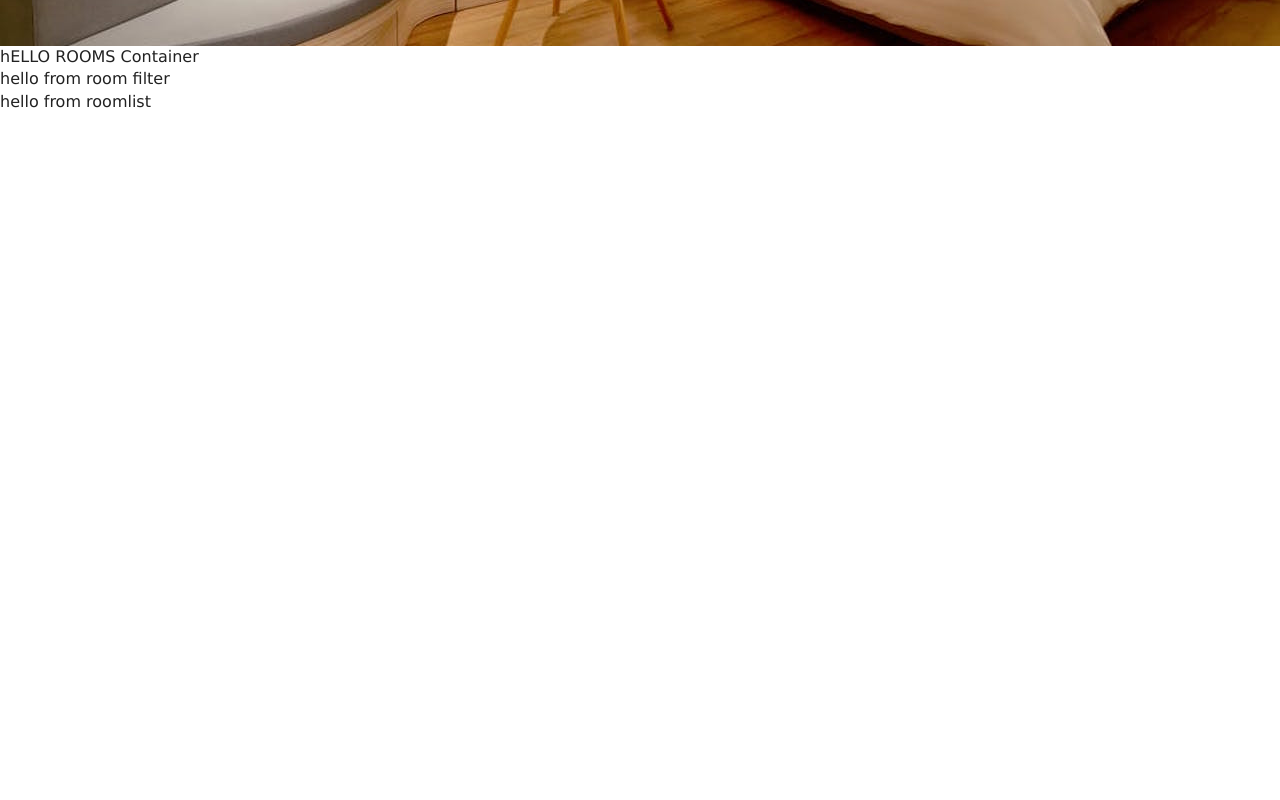
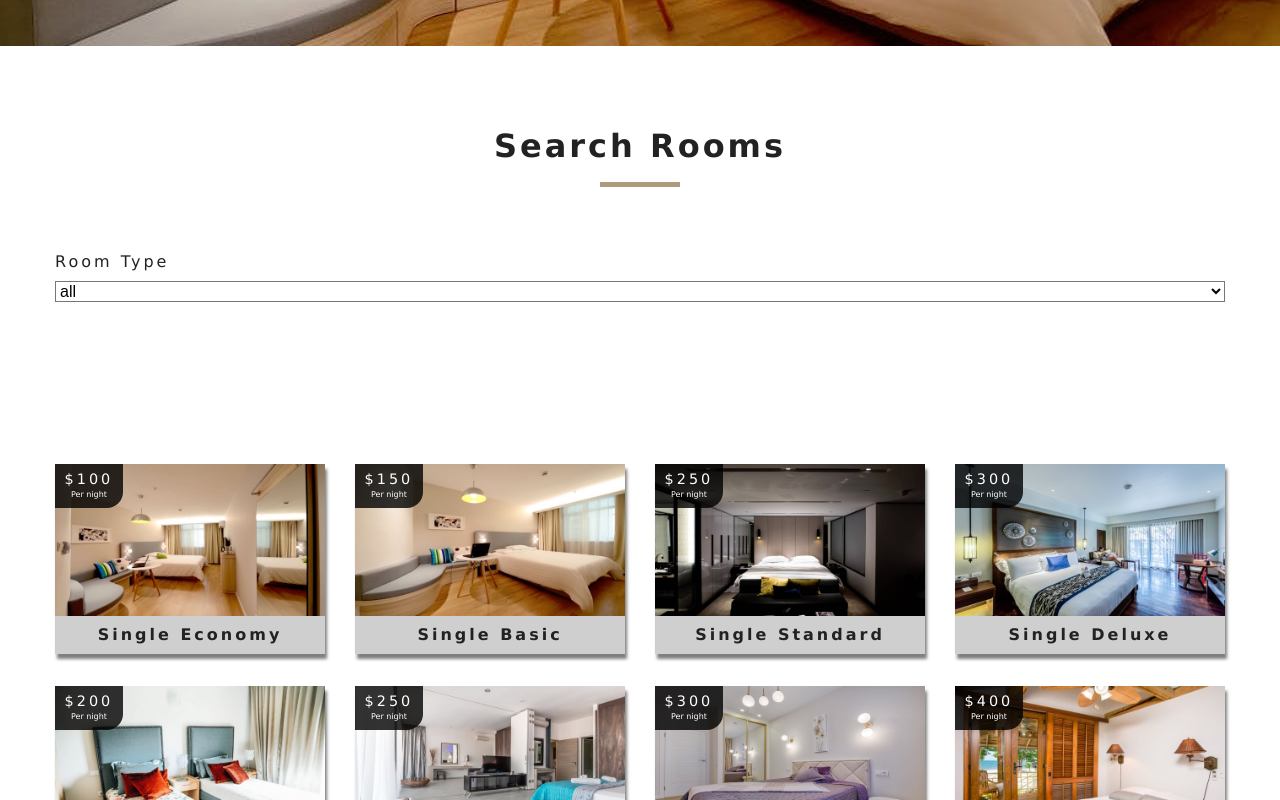
Before and after one commit to akinsikuoluwafemi/resort, a React (Create React App) app: page /rooms in a window 1280 px wide. Shown: the part 500-1300 px from the top of the page. Before the commit the page ends 800 px from the top, so only its background shows below. Built offline with nearby package versions, Linux system fonts and the light colour scheme.

Commit message:
Implement the function for get unique room types

```diff
--- a/src/components/RoomContainer.js
+++ b/src/components/RoomContainer.js
@@ -1,30 +1,58 @@
 import React from 'react';
 import RoomFilter from './RoomFilter';
 import RoomList from './RoomList';
-import { RoomConsumer } from '../context';
+import { withRoomConsumer } from '../context';
 import Loading from './Loading';
 
-
-
-export default function RoomContainer() {
-    return (
-        <RoomConsumer>
-            { value => {
-                    // console.log(value);
-                    const { loading, sortedRooms, rooms } = value;
+function RoomContainer({context}){
+    const { loading, sortedRooms, rooms } = context;
     if (loading) {
             return <Loading />;
         }
         return (
-                        <div>
-                            hELLO  ROOMS Container
+            <>
                 <RoomFilter rooms={rooms} />
                 <RoomList rooms={sortedRooms} />
-                        </div>
+            </>
         )
 }
-            }
-        </RoomConsumer>
 
-    )
-}
+export default withRoomConsumer(RoomContainer)
+
+
+
+
+
+
+
+
+// import React from 'react';
+// import RoomFilter from './RoomFilter';
+// import RoomList from './RoomList';
+// import { RoomConsumer } from '../context';
+// import Loading from './Loading';
+
+
+
+// export default function RoomContainer() {
+//     return (
+//         <RoomConsumer>
+//             { value => {
+//                     // console.log(value);
+//                     const { loading, sortedRooms, rooms } = value;
+//                     if (loading) {
+//                         return <Loading />;
+//                     }
+//                     return (
+//                         <div>
+//                             hELLO  ROOMS Container
+//                              <RoomFilter rooms={rooms} />
+//                             <RoomList rooms={sortedRooms} />
+//                         </div>
+//                     )
+//                 }
+//             }
+//         </RoomConsumer>
+
+//     )
+// }
--- a/src/components/RoomFilter.js
+++ b/src/components/RoomFilter.js
@@ -1,9 +1,64 @@
-import React from 'react'
+import React from 'react';
+import { useContext } from 'react';
+import { RoomContext } from '../context';
+import Title from '../components/Title';
 
-export default function RoomFilter() {
+// get all unique values
+ const getUnique = (items,value) => {
+     return [...new Set(items.map(item => item[value]))]
+    }
+
+
+
+
+export default function RoomFilter({rooms}) {
+    const context = useContext(RoomContext);
+    const {
+        handleChange,
+        type,
+        capacity,
+        price,
+        minPrice,
+        maxPrice,
+        minSize,
+        maxSize,
+        breakfast,
+        pets
+
+    } = context;
+
+    // get unique types
+    let types = getUnique(rooms, 'type')
+//    add all
+
+    types = ['all', ...types];
+
+    // map to jsx
+    types = types.map((item,index) => {
+        return <option value={item} key={index}>{item}</option>
+    })
+
+
+
     return (
-        <div>
-            hello from room filter
-        </div>
+        <section className="filter-container">
+            <Title title="search rooms" />
+            <form className="filter-form">
+                {/* select type */}
+                <div className="form-group">
+                    <label htmlFor="type">room type</label>
+                    <select
+                        name="type"
+                        id="type"
+                        value={type}
+                        className="form-control"
+                        onChange={handleChange}>
+                        {types}
+                    </select>
+                </div>
+                {/* end of select type */}
+
+            </form>
+        </section>
     )
 }
--- a/src/components/RoomList.js
+++ b/src/components/RoomList.js
@@ -1,9 +1,28 @@
-import React from 'react'
+import React from 'react';
+import Room from './Room';
+import Rooms from '../pages/Rooms';
 
-export default function RoomsList() {
+
+
+
+export default function RoomsList({rooms}) {
+    if(rooms.length === 0){
+        return (
+            <div className="empty-search">
+                <h3>unfortunately no rooms match your search parameter</h3>
+            </div>
+        )
+
+    }
     return (
-        <div>
-            hello from roomlist
-        </div>
+        <section className="roomslist">
+            <div className="roomslist-center">
+                {
+                rooms.map(item => {
+                    return <Room key={item.id} room={item}/>
+                })
+            }
+            </div>
+        </section>
     )
 }
--- a/src/context.js
+++ b/src/context.js
@@ -11,20 +11,38 @@ const RoomContext = React.createContext();
          rooms: [],
          sortedRooms: [],
          featuredRooms: [],
-         loading: true
+         loading: true,
+         type: 'all',
+         capacity: 1,
+         price: 0,
+         minPrice: 0,
+         minSize: 0,
+         maxSize: 0,
+         breakfast: false,
+         pets: false
 
      };
     //  getData
 
+
      componentDidMount() {
          let rooms = this.formatData(items);
          let featuredRooms = rooms.filter(room => room.featured === true)
+         let maxPrice = Math.max(...rooms.map(item => item.price))
+         let maxSize = Math.max(...rooms.map(item => item.size))
+
          this.setState({
              rooms,
              featuredRooms,
              sortedRooms: rooms,
-             loading: false
+             loading: false,
+             price: maxPrice,
+             maxPrice,
+             maxSize
+
          })
+        //  console.log(this.state)
+        //  console.log(rooms)
      }
 
     formatData(items){
@@ -47,9 +65,22 @@ const RoomContext = React.createContext();
      }
 
 
+     handleChange = event => {
+         const type = event.target.type
+         const name = event.target.name
+         const value = event.target.value
+         console.log(type, name, value);
+
+     }
+
+     filterRooms = () => {
+         console.log('hello')
+     }
+
+
      render(){
          return (
-             <RoomContext.Provider value={{...this.state, getRoom: this.getRoom }}>
+             <RoomContext.Provider value={{...this.state, getRoom: this.getRoom, handleChange: this.handleChange }}>
                 {this.props.children}
             </RoomContext.Provider>
         )
@@ -58,4 +89,18 @@ const RoomContext = React.createContext();
 export default RoomProvider;
 
 const RoomConsumer = RoomContext.Consumer;
+
+
+export function withRoomConsumer(Component){
+    return function ConsumerWrapper(props) {
+        return <RoomConsumer>
+            {value => <Component {...props} context={value} />}
+        </RoomConsumer>
+    }
+
+}
+
+
+
+
 export { RoomProvider, RoomConsumer, RoomContext };
```
Lines whose indentation alone changed are shown as unchanged.
